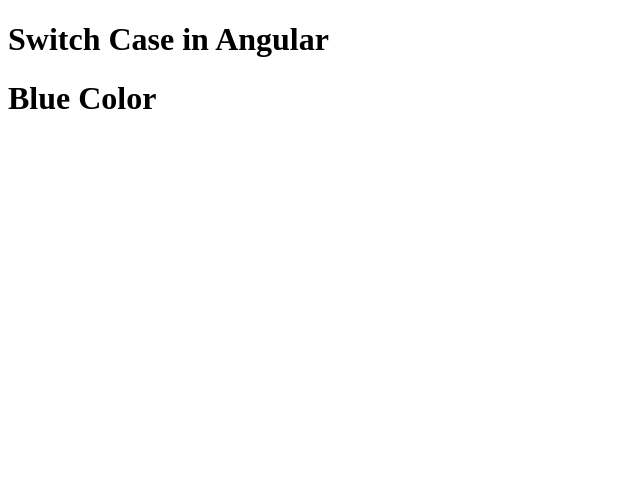
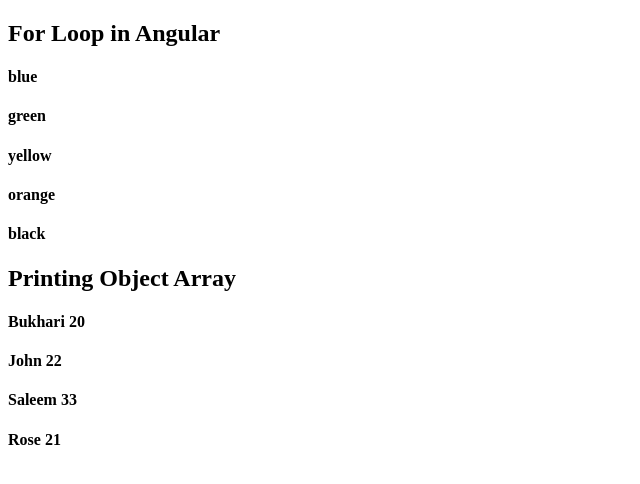
Before and after one commit to Shujaat34/angular-work, an Angular app: page / in a window 1280 px wide. Shown: the top 484 px of the page, without its empty margins (0-640 px from the left). Built offline with nearby package versions, Linux system fonts and the light colour scheme.

Commit message:
Loop through Array And Object

```diff
--- a/src/app/app.component.html
+++ b/src/app/app.component.html
@@ -1,12 +1,10 @@
-<h1>Switch Case in Angular</h1>
-<div [ngSwitch]="color">
-  <h1 *ngSwitchCase="'red'">
-      Red Color
-  </h1>
-  <h1 *ngSwitchCase="'green'">
-      Green Color
-  </h1>
-  <h1 *ngSwitchCase="'blue'">
-    Blue Color
-  </h1>
-</div>
+<h2>For Loop in Angular</h2>
+
+<h4 *ngFor="let item of colorArray">
+{{item}}
+</h4>
+<h2>Printing Object Array</h2>
+<h4 *ngFor="let p of persons">
+  {{p.name}}
+  {{p.age}}
+</h4>
--- a/src/app/app.component.ts
+++ b/src/app/app.component.ts
@@ -8,5 +8,21 @@ import { Component } from '@angular/core';
 })
 export class AppComponent {
   title = 'My Blog';
-  color = 'blue';
+  colorArray = ['blue','green','yellow','orange','black'];
+
+  persons = [
+    {
+      name:'Bukhari',
+      age: 20
+    },{
+      name:'John',
+      age: 22
+    },{
+      name:'Saleem',
+      age: 33
+    },{
+      name:'Rose',
+      age: 21
+    },
+  ]
 }
```
